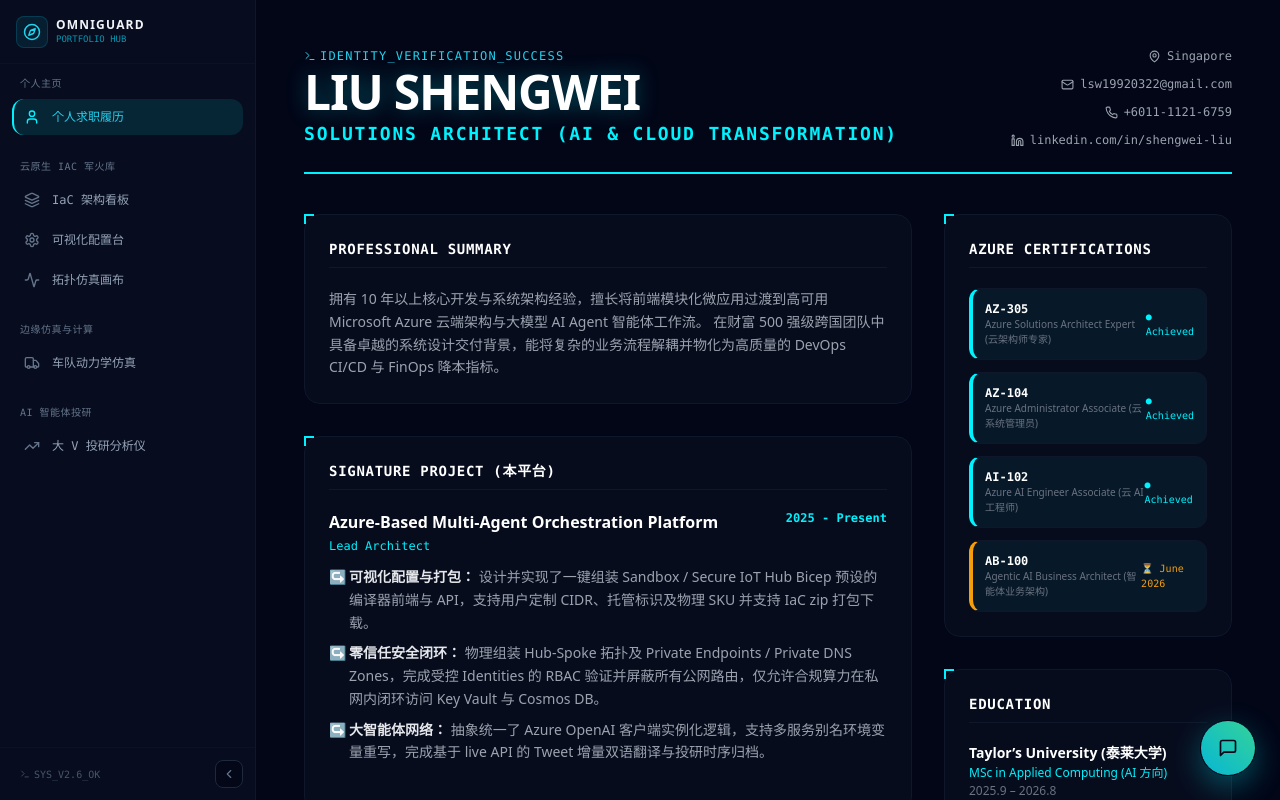
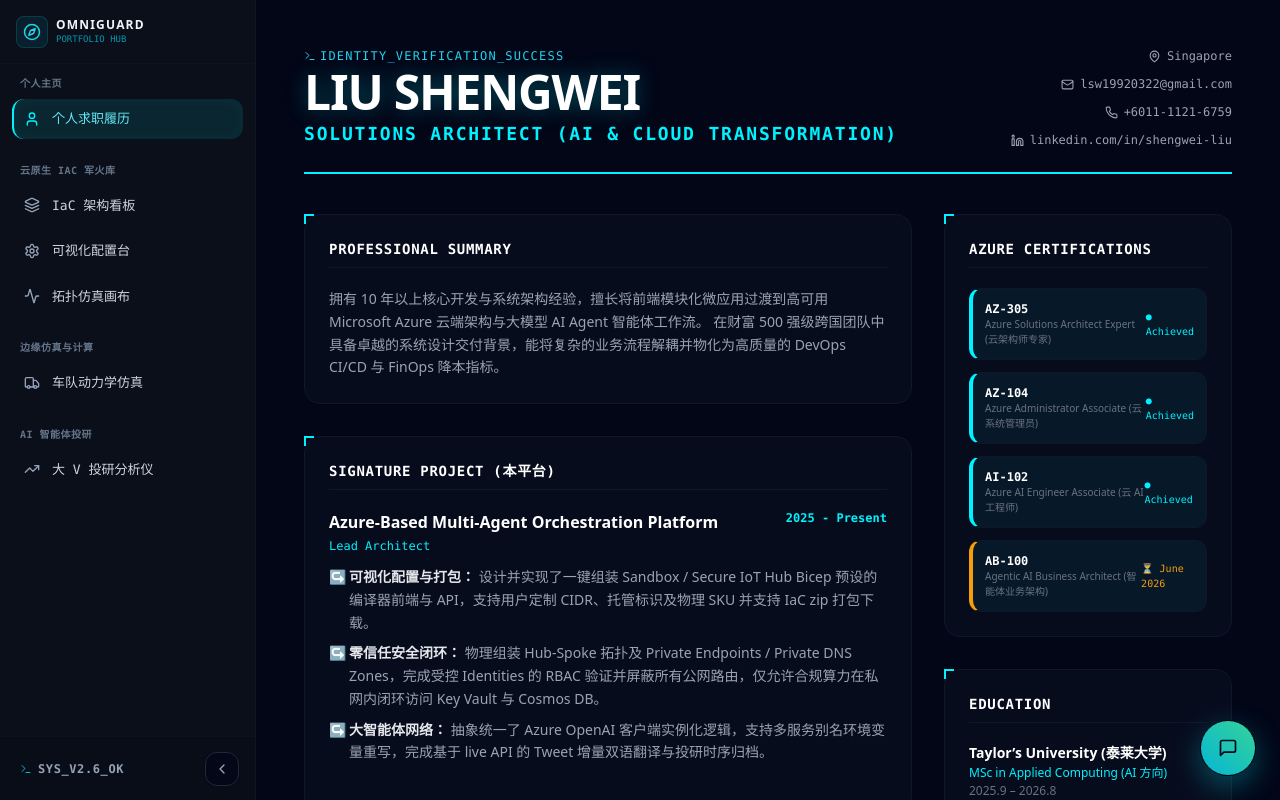
Before and after one commit to swliu920322/Project-OmniGuard, a Next.js app in the folder src/client-edge/: page / in a window 1280 px wide. Built offline with nearby package versions, Linux system fonts and the light colour scheme.

Commit message:
style: improve sidebar text readability and make toggle buttons larger

```diff
--- a/src/client-edge/src/components/Sidebar.tsx
+++ b/src/client-edge/src/components/Sidebar.tsx
@@ -80,8 +80,8 @@ export default function Sidebar() {
 
   return (
     <aside
-      className={`min-h-screen bg-slate-900/40 border-r border-slate-900 flex flex-col justify-between transition-all duration-300 ease-in-out relative z-30 select-none ${
-        isCollapsed ? 'w-16' : 'w-64'
+      className={`min-h-screen bg-[#0b0f19] border-r border-slate-900/80 flex flex-col justify-between transition-all duration-300 ease-in-out relative z-30 select-none ${
+        isCollapsed ? 'w-20' : 'w-64'
       }`}
     >
       {/* Upper Section */}
@@ -111,15 +111,15 @@ export default function Sidebar() {
             <div key={gIdx} className="space-y-1.5">
               {/* Group Title */}
               {!isCollapsed ? (
-                <div className="text-[10px] font-mono text-slate-500 tracking-wider uppercase mb-2 block px-2">
+                <div className="text-[10px] font-mono text-slate-500 tracking-wider uppercase mb-2 block px-2 font-semibold">
                   {group.title}
                 </div>
               ) : (
-                <div className="border-t border-slate-900/80 my-3 block mx-1" />
+                <div className="border-t border-slate-900/50 my-4 block mx-1" />
               )}
 
               {/* Group Items */}
-              <div className="space-y-1">
+              <div className="space-y-1.5">
                 {group.items.map((item, iIdx) => {
                   const Icon = item.icon;
                   // Handle active path matching
@@ -130,20 +130,20 @@ export default function Sidebar() {
                       key={iIdx}
                       href={item.href}
                       title={isCollapsed ? item.label : undefined}
-                      className={`flex items-center gap-3 px-3 py-2.5 rounded-xl text-xs font-mono transition-all group relative ${
+                      className={`flex items-center gap-3 px-3 py-2.5 rounded-xl text-[13px] font-mono font-medium transition-all group relative ${
                         isActive
-                          ? 'bg-[#00f2fe]/10 text-cyan-400 border-l-2 border-[#00f2fe] pl-2.5'
-                          : 'text-slate-400 hover:text-slate-100 hover:bg-slate-900/30'
+                          ? 'bg-[#00f2fe]/10 text-cyan-300 border-l-2 border-[#00f2fe] pl-2.5 shadow-[inset_0_0_15px_rgba(0,242,254,0.05)]'
+                          : 'text-slate-300 hover:text-white hover:bg-slate-900/40'
                       }`}
                     >
-                      <Icon className={`shrink-0 ${isActive ? 'text-[#00f2fe]' : 'text-slate-500 group-hover:text-slate-300'}`} size={16} />
+                      <Icon className={`shrink-0 ${isActive ? 'text-[#00f2fe]' : 'text-slate-400 group-hover:text-slate-200'}`} size={16} />
                       {!isCollapsed && (
                         <span className="truncate">{item.label}</span>
                       )}
 
                       {/* Tooltip for Collapsed Sidebar */}
                       {isCollapsed && (
-                        <div className="absolute left-16 bg-slate-900 border border-slate-800 text-slate-200 px-3 py-1.5 rounded-lg opacity-0 pointer-events-none group-hover:opacity-100 group-hover:pointer-events-auto transition-opacity whitespace-nowrap z-50 text-[11px] font-mono shadow-2xl">
+                        <div className="absolute left-20 bg-slate-950 border border-slate-800 text-slate-100 px-3 py-2 rounded-xl opacity-0 pointer-events-none group-hover:opacity-100 group-hover:pointer-events-auto transition-all duration-200 whitespace-nowrap z-50 text-xs font-mono shadow-[0_10px_30px_rgba(0,0,0,0.5)]">
                           {item.label}
                         </div>
                       )}
@@ -157,19 +157,20 @@ export default function Sidebar() {
       </div>
 
       {/* Footer / Collapse Trigger */}
-      <div className="p-3 border-t border-slate-900/60 flex items-center justify-between">
-        {!isCollapsed && (
-          <div className="text-[10px] font-mono text-slate-600 uppercase flex items-center gap-1 pl-2">
-            <Terminal size={10} /> SYS_V2.6_OK
+      <div className="p-4 border-t border-slate-900/60 flex items-center justify-between h-16 min-h-16 bg-slate-950/20">
+        {!isCollapsed ? (
+          <div className="text-xs font-mono text-slate-400 uppercase flex items-center gap-1.5 pl-1 font-semibold tracking-wider">
+            <Terminal size={12} className="text-cyan-500" /> SYS_V2.6_OK
           </div>
-        )}
+        ) : null}
         <button
           onClick={toggleCollapse}
-          className={`p-1.5 rounded-lg border border-slate-800 bg-slate-950/80 text-slate-500 hover:text-slate-200 hover:border-slate-700 transition-colors ${
+          className={`p-2 rounded-xl border border-slate-800 bg-slate-950/80 text-slate-400 hover:text-[#00f2fe] hover:border-cyan-500/30 transition-all shadow ${
             isCollapsed ? 'mx-auto' : ''
           }`}
+          title={isCollapsed ? "展开导航" : "折叠导航"}
         >
-          {isCollapsed ? <ChevronRight size={14} /> : <ChevronLeft size={14} />}
+          {isCollapsed ? <ChevronRight size={16} /> : <ChevronLeft size={16} />}
         </button>
       </div>
     </aside>
```
